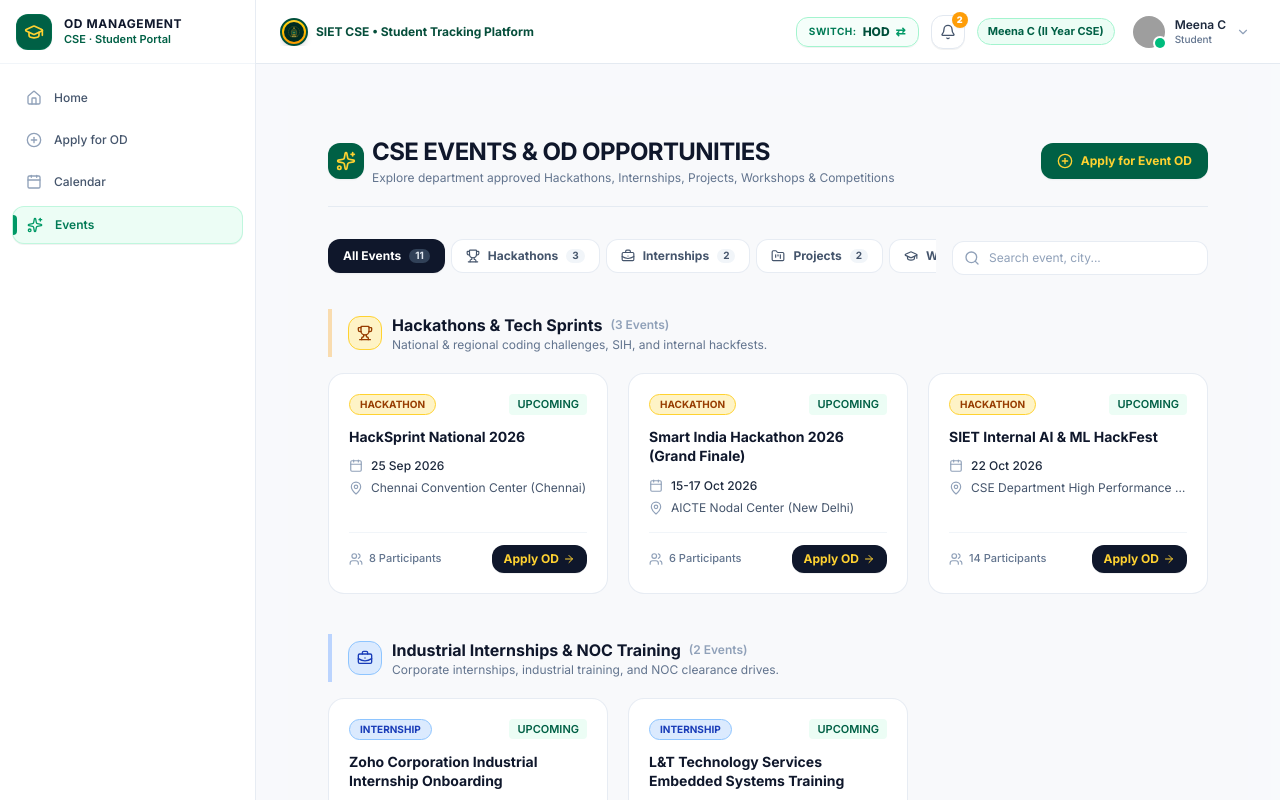
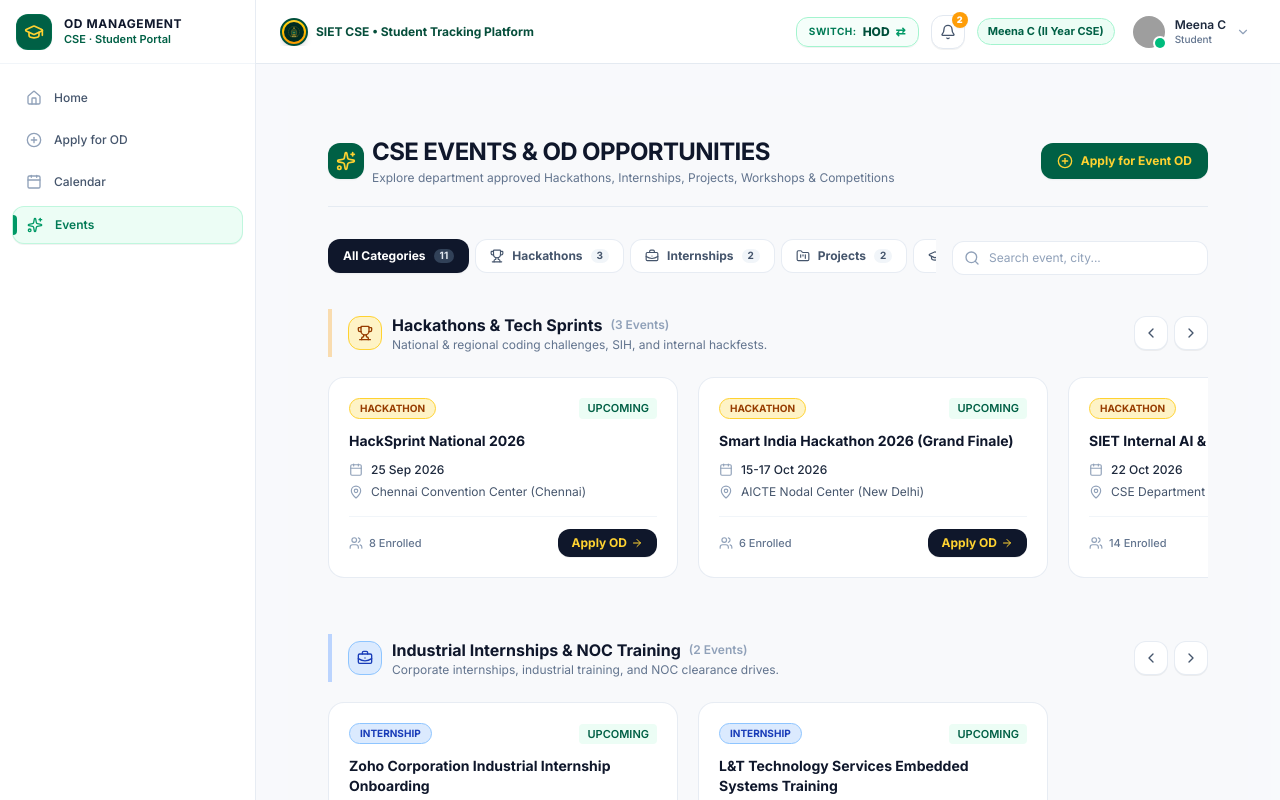
Before and after one commit to meenakshichidambaram767-arch/CSE-DEPT, a Next.js app: page /student/events in a window 1280 px wide. Shown: the top 800 px of the page. Built offline with nearby package versions, Linux system fonts and the light colour scheme; grey boxes are pictures that could not be loaded.

Commit message:
style(events): Update Events layout to interactive Category Horizontal Carousels with smooth scroll navigation and snap alignment

```diff
--- a/src/app/hod/events/page.tsx
+++ b/src/app/hod/events/page.tsx
@@ -1,6 +1,6 @@
 'use client';
 
-import React, { useState } from 'react';
+import React, { useState, useRef } from 'react';
 import Link from 'next/link';
 import { useData } from '@/context/DataContext';
 import {
@@ -16,8 +16,8 @@ import {
   ArrowRight,
   Plus,
   Search,
-  CheckCircle2,
-  Clock,
+  ChevronLeft,
+  ChevronRight,
   X
 } from 'lucide-react';
 import { ODPurpose, ODEvent } from '@/types';
@@ -106,6 +106,17 @@ export default function HODEventsPage() {
   const [newDate, setNewDate] = useState('');
   const [newVenue, setNewVenue] = useState('');
   const [newCity, setNewCity] = useState('');
+
+  // Carousel refs for smooth scroll
+  const carouselRefs = useRef<{ [key: string]: HTMLDivElement | null }>({});
+
+  const scrollCarousel = (catKey: string, direction: 'left' | 'right') => {
+    const el = carouselRefs.current[catKey];
+    if (el) {
+      const scrollAmount = direction === 'left' ? -360 : 360;
+      el.scrollBy({ left: scrollAmount, behavior: 'smooth' });
+    }
+  };
 
   // Filter events by search query
   const searchFilteredEvents = odEvents.filter((evt) => {
@@ -253,7 +264,7 @@ export default function HODEventsPage() {
         </div>
       </div>
 
-      {/* Categorized Visual Sections */}
+      {/* Categorized Horizontal Carousels */}
       <div className="space-y-10">
         {CATEGORIES.filter((cat) => activeTab === 'ALL' || activeTab === cat.key).map((cat) => {
           const catEvents = searchFilteredEvents.filter((e) => cat.purposes.includes(e.purpose));
@@ -282,8 +293,8 @@ export default function HODEventsPage() {
 
           return (
             <section key={cat.key} className="space-y-4">
-              {/* Category Header */}
-              <div className={`flex flex-col sm:flex-row sm:items-center justify-between gap-2 border-l-4 ${cat.headerBorder} pl-4 py-1`}>
+              {/* Category Header Banner with Carousel Controls */}
+              <div className={`flex items-center justify-between border-l-4 ${cat.headerBorder} pl-4 py-1`}>
                 <div className="flex items-center gap-2.5">
                   <div className={`p-2 rounded-xl border text-xs ${cat.badgeBg} ${cat.badgeText}`}>
                     <Icon className="w-4 h-4" />
@@ -300,10 +311,31 @@ export default function HODEventsPage() {
                     </p>
                   </div>
                 </div>
+
+                {/* Carousel Scroll Buttons */}
+                <div className="flex items-center gap-1.5 shrink-0">
+                  <button
+                    onClick={() => scrollCarousel(cat.key, 'left')}
+                    className="p-2 rounded-xl bg-white dark:bg-slate-900 border border-slate-200/80 dark:border-slate-800 text-slate-600 dark:text-slate-300 hover:bg-emerald-800 hover:text-amber-300 transition-colors shadow-2xs"
+                    title="Scroll Left"
+                  >
+                    <ChevronLeft className="w-4 h-4" />
+                  </button>
+                  <button
+                    onClick={() => scrollCarousel(cat.key, 'right')}
+                    className="p-2 rounded-xl bg-white dark:bg-slate-900 border border-slate-200/80 dark:border-slate-800 text-slate-600 dark:text-slate-300 hover:bg-emerald-800 hover:text-amber-300 transition-colors shadow-2xs"
+                    title="Scroll Right"
+                  >
+                    <ChevronRight className="w-4 h-4" />
+                  </button>
+                </div>
               </div>
 
-              {/* Event Cards */}
-              <div className="grid grid-cols-1 md:grid-cols-2 lg:grid-cols-3 gap-5">
+              {/* Horizontal Scrollable Carousel */}
+              <div
+                ref={(el) => { carouselRefs.current[cat.key] = el; }}
+                className="flex items-stretch gap-5 overflow-x-auto pb-4 pt-1 snap-x snap-mandatory scrollbar-thin scrollbar-thumb-slate-200 dark:scrollbar-thumb-slate-800"
+              >
                 {catEvents.map((evt) => {
                   const eventODs = odApplications.filter(
                     (od) => od.eventId === evt.id || od.eventName === evt.title
@@ -315,7 +347,7 @@ export default function HODEventsPage() {
                   return (
                     <div
                       key={evt.id}
-                      className="bg-white dark:bg-slate-900 rounded-2xl border border-slate-200/80 dark:border-slate-800 p-5 space-y-4 flex flex-col justify-between hover:shadow-md transition-all group hover:border-emerald-700/50"
+                      className="w-[310px] md:w-[350px] shrink-0 snap-start bg-white dark:bg-slate-900 rounded-2xl border border-slate-200/80 dark:border-slate-800 p-5 space-y-4 flex flex-col justify-between hover:shadow-md transition-all group hover:border-emerald-700/50"
                     >
                       <div className="space-y-3">
                         <div className="flex items-center justify-between gap-2">
@@ -327,7 +359,7 @@ export default function HODEventsPage() {
                           </span>
                         </div>
 
-                        <h3 className="text-base font-bold text-slate-900 dark:text-white group-hover:text-emerald-800 dark:group-hover:text-emerald-400 transition-colors leading-snug">
+                        <h3 className="text-base font-bold text-slate-900 dark:text-white group-hover:text-emerald-800 dark:group-hover:text-emerald-400 transition-colors leading-snug line-clamp-2">
                           {evt.title}
                         </h3>
 
--- a/src/app/student/events/page.tsx
+++ b/src/app/student/events/page.tsx
@@ -1,6 +1,6 @@
 'use client';
 
-import React, { useState } from 'react';
+import React, { useState, useRef } from 'react';
 import Link from 'next/link';
 import { useData } from '@/context/DataContext';
 import {
@@ -13,11 +13,11 @@ import {
   Calendar as CalendarIcon,
   MapPin,
   Search,
-  Filter,
   PlusCircle,
   ArrowRight,
-  FileText,
-  Users
+  Users,
+  ChevronLeft,
+  ChevronRight
 } from 'lucide-react';
 import { ODPurpose } from '@/types';
 
@@ -98,6 +98,17 @@ export default function StudentEventsPage() {
   const [activeTab, setActiveTab] = useState<EventCategoryKey>('ALL');
   const [searchQuery, setSearchQuery] = useState('');
 
+  // Refs for scrolling carousels
+  const carouselRefs = useRef<{ [key: string]: HTMLDivElement | null }>({});
+
+  const scrollCarousel = (catKey: string, direction: 'left' | 'right') => {
+    const el = carouselRefs.current[catKey];
+    if (el) {
+      const scrollAmount = direction === 'left' ? -360 : 360;
+      el.scrollBy({ left: scrollAmount, behavior: 'smooth' });
+    }
+  };
+
   // Filter events by search query
   const searchFilteredEvents = odEvents.filter((evt) => {
     const q = searchQuery.toLowerCase().trim();
@@ -156,7 +167,7 @@ export default function StudentEventsPage() {
                 : 'bg-white text-slate-600 dark:bg-slate-900 dark:text-slate-300 border-slate-200/80 dark:border-slate-800 hover:bg-slate-100 dark:hover:bg-slate-800'
             }`}
           >
-            <span>All Events</span>
+            <span>All Categories</span>
             <span
               className={`px-1.5 py-0.2 rounded-full text-[10px] ${
                 activeTab === 'ALL'
@@ -211,7 +222,7 @@ export default function StudentEventsPage() {
         </div>
       </div>
 
-      {/* Dedicated Category Sections */}
+      {/* Category Horizontal Carousels */}
       <div className="space-y-10">
         {CATEGORIES.filter((cat) => activeTab === 'ALL' || activeTab === cat.key).map((cat) => {
           const catEvents = searchFilteredEvents.filter((e) => cat.purposes.includes(e.purpose));
@@ -240,8 +251,8 @@ export default function StudentEventsPage() {
 
           return (
             <section key={cat.key} className="space-y-4">
-              {/* Category Header Banner */}
-              <div className={`flex flex-col sm:flex-row sm:items-center justify-between gap-2 border-l-4 ${cat.headerBorder} pl-4 py-1`}>
+              {/* Category Banner with Carousel Controls */}
+              <div className={`flex items-center justify-between border-l-4 ${cat.headerBorder} pl-4 py-1`}>
                 <div className="flex items-center gap-2.5">
                   <div className={`p-2 rounded-xl border text-xs ${cat.badgeBg} ${cat.badgeText}`}>
                     <Icon className="w-4 h-4" />
@@ -258,14 +269,35 @@ export default function StudentEventsPage() {
                     </p>
                   </div>
                 </div>
+
+                {/* Carousel Navigation Buttons */}
+                <div className="flex items-center gap-1.5 shrink-0">
+                  <button
+                    onClick={() => scrollCarousel(cat.key, 'left')}
+                    className="p-2 rounded-xl bg-white dark:bg-slate-900 border border-slate-200/80 dark:border-slate-800 text-slate-600 dark:text-slate-300 hover:bg-emerald-800 hover:text-amber-300 transition-colors shadow-2xs"
+                    title="Scroll Left"
+                  >
+                    <ChevronLeft className="w-4 h-4" />
+                  </button>
+                  <button
+                    onClick={() => scrollCarousel(cat.key, 'right')}
+                    className="p-2 rounded-xl bg-white dark:bg-slate-900 border border-slate-200/80 dark:border-slate-800 text-slate-600 dark:text-slate-300 hover:bg-emerald-800 hover:text-amber-300 transition-colors shadow-2xs"
+                    title="Scroll Right"
+                  >
+                    <ChevronRight className="w-4 h-4" />
+                  </button>
+                </div>
               </div>
 
-              {/* Event Cards Grid */}
-              <div className="grid grid-cols-1 md:grid-cols-2 lg:grid-cols-3 gap-5">
+              {/* Horizontal Scrollable Carousel Container */}
+              <div
+                ref={(el) => { carouselRefs.current[cat.key] = el; }}
+                className="flex items-stretch gap-5 overflow-x-auto pb-4 pt-1 snap-x snap-mandatory scrollbar-thin scrollbar-thumb-slate-200 dark:scrollbar-thumb-slate-800"
+              >
                 {catEvents.map((evt) => (
                   <div
                     key={evt.id}
-                    className="bg-white dark:bg-slate-900 rounded-2xl border border-slate-200/80 dark:border-slate-800 p-5 flex flex-col justify-between space-y-4 hover:shadow-md transition-all group hover:border-emerald-700/50"
+                    className="w-[310px] md:w-[350px] shrink-0 snap-start bg-white dark:bg-slate-900 rounded-2xl border border-slate-200/80 dark:border-slate-800 p-5 flex flex-col justify-between space-y-4 hover:shadow-md transition-all group hover:border-emerald-700/50"
                   >
                     <div className="space-y-3">
                       <div className="flex items-center justify-between gap-2">
@@ -277,7 +309,7 @@ export default function StudentEventsPage() {
                         </span>
                       </div>
 
-                      <h3 className="text-sm font-bold text-slate-900 dark:text-white group-hover:text-emerald-800 dark:group-hover:text-emerald-400 transition-colors leading-snug">
+                      <h3 className="text-sm font-bold text-slate-900 dark:text-white group-hover:text-emerald-800 dark:group-hover:text-emerald-400 transition-colors leading-snug line-clamp-2">
                         {evt.title}
                       </h3>
 
@@ -297,12 +329,12 @@ export default function StudentEventsPage() {
                     <div className="border-t border-slate-100 dark:border-slate-800/80 pt-3 flex items-center justify-between gap-2">
                       <div className="flex items-center gap-1.5 text-[11px] font-medium text-slate-500">
                         <Users className="w-3.5 h-3.5 text-slate-400" />
-                        <span>{evt.studentCount} Participants</span>
+                        <span>{evt.studentCount} Enrolled</span>
                       </div>
 
                       <Link
                         href={`/student/apply-od?eventId=${evt.id}&purpose=${evt.purpose}`}
-                        className="px-3 py-1.5 bg-slate-900 hover:bg-emerald-800 text-amber-300 dark:bg-slate-800 dark:hover:bg-emerald-800 text-xs font-bold rounded-xl transition-colors inline-flex items-center gap-1 shadow-2xs"
+                        className="px-3.5 py-1.5 bg-slate-900 hover:bg-emerald-800 text-amber-300 dark:bg-slate-800 dark:hover:bg-emerald-800 text-xs font-bold rounded-xl transition-colors inline-flex items-center gap-1 shadow-2xs"
                       >
                         Apply OD
                         <ArrowRight className="w-3 h-3" />
```
